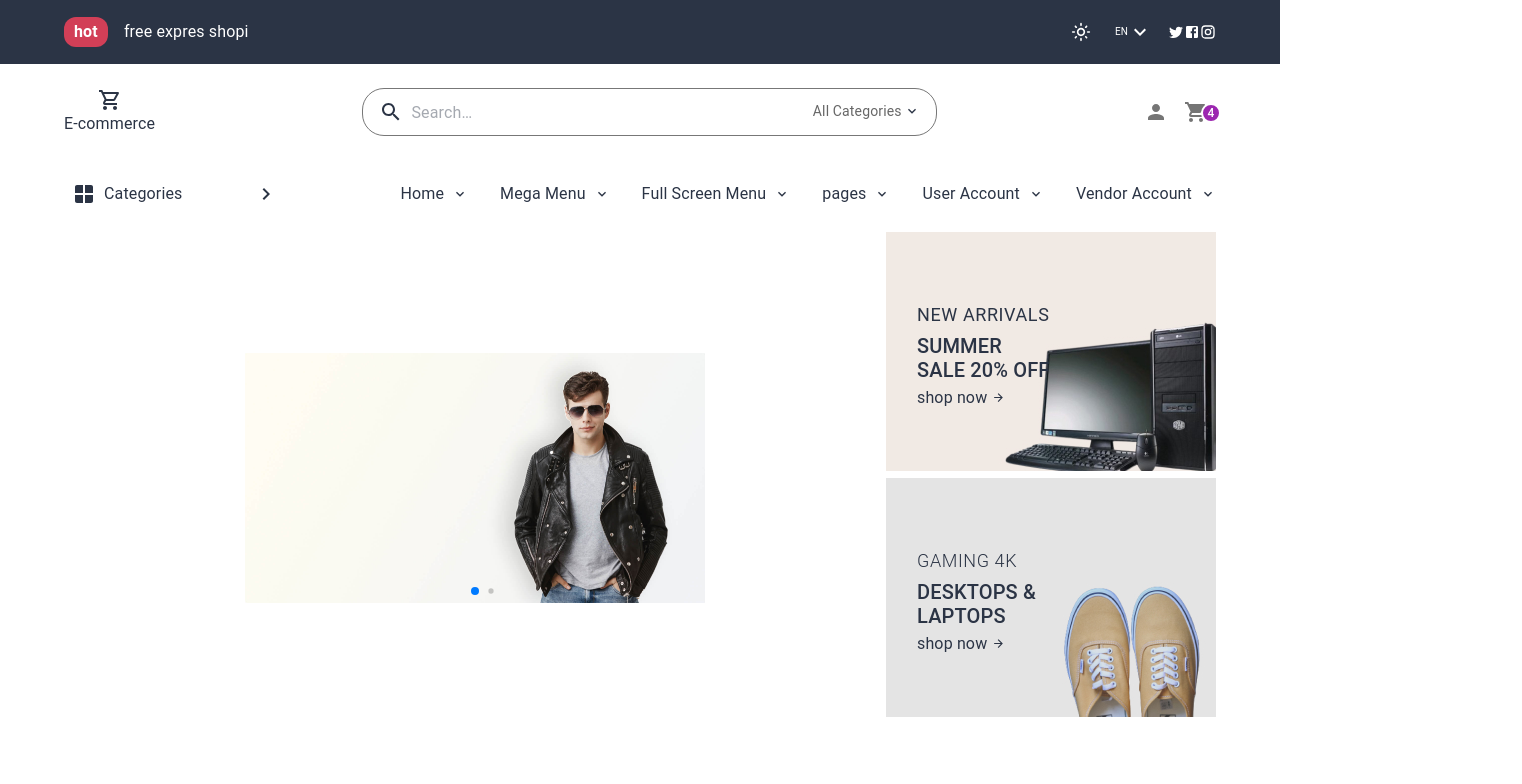
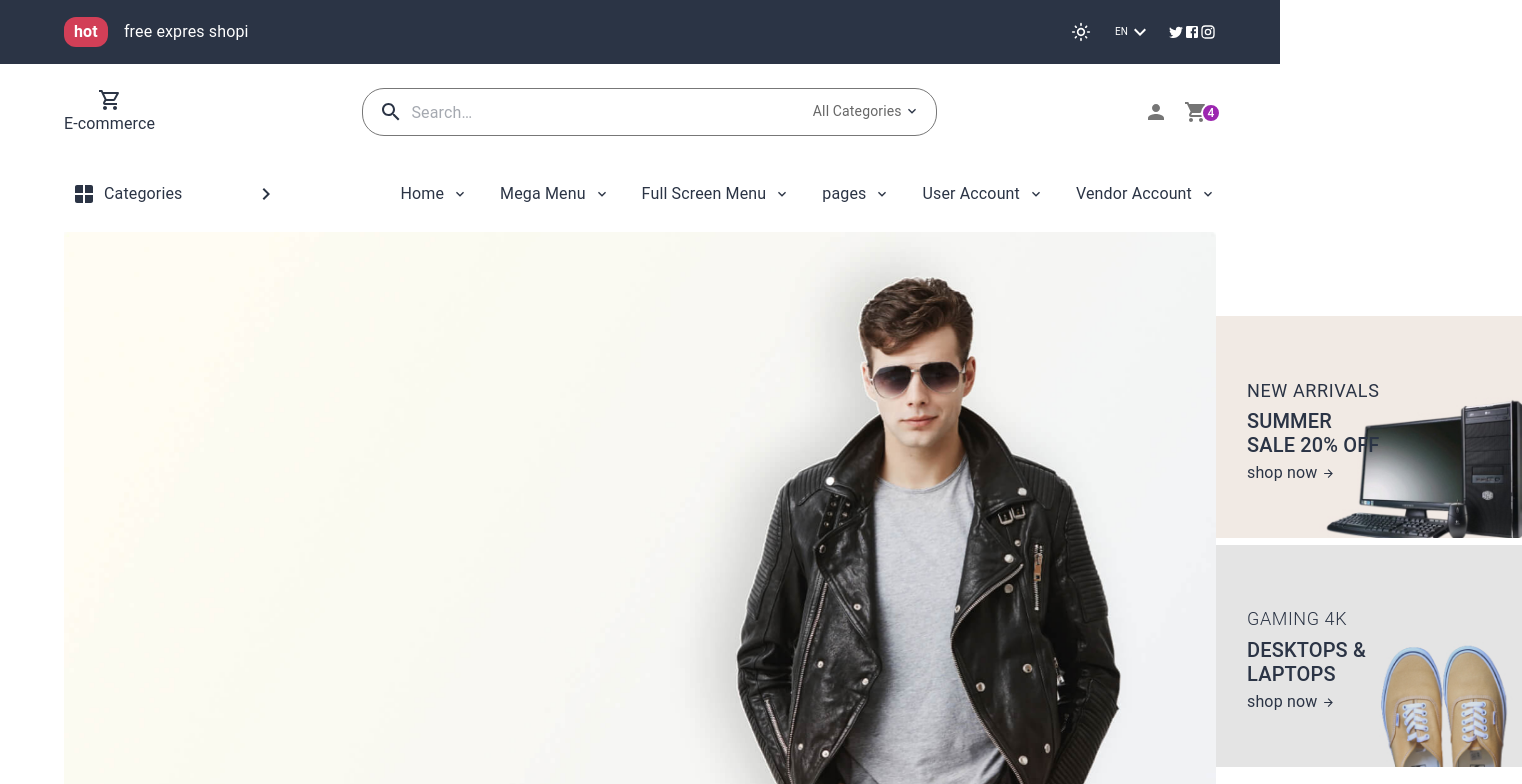
Before and after one commit to mohammadjalizi/E-commerce-projec, a React (Vite) app: page / in a window 1280 px wide. Shown: the top 784 px of the page, 1522 px wide, since content can reach past the window. Built offline with nearby package versions, Linux system fonts and the light colour scheme.

Commit message:
Add width swiper

```diff
--- a/src/components/heroseaction/Hero.jsx
+++ b/src/components/heroseaction/Hero.jsx
@@ -40,7 +40,7 @@ const Hero = () => {
 
 <Box sx={{position:"relative"}} >
 
-  <img src=' src\image\banner-16.jpg'/>
+  <img width={"100%"} src=' src\image\banner-16.jpg'/>
   <Stack
               sx={{
                 position: "absolute",
@@ -98,7 +98,7 @@ const Hero = () => {
             </Stack>
    </Box>
 <Box sx={{position:"relative"}}>
-  <img src='src\image\banner-17.jpg'/>
+  <img width={"100%"} src='src\image\banner-17.jpg'/>
   <Stack
               sx={{
                 position: "absolute",
--- a/src/components/heroseaction/slider.css
+++ b/src/components/heroseaction/slider.css
@@ -1,6 +1,6 @@
 
 .swiper {
-  width: 40%;
+  width: 100%;
     height: 100%;
 
   }
```
